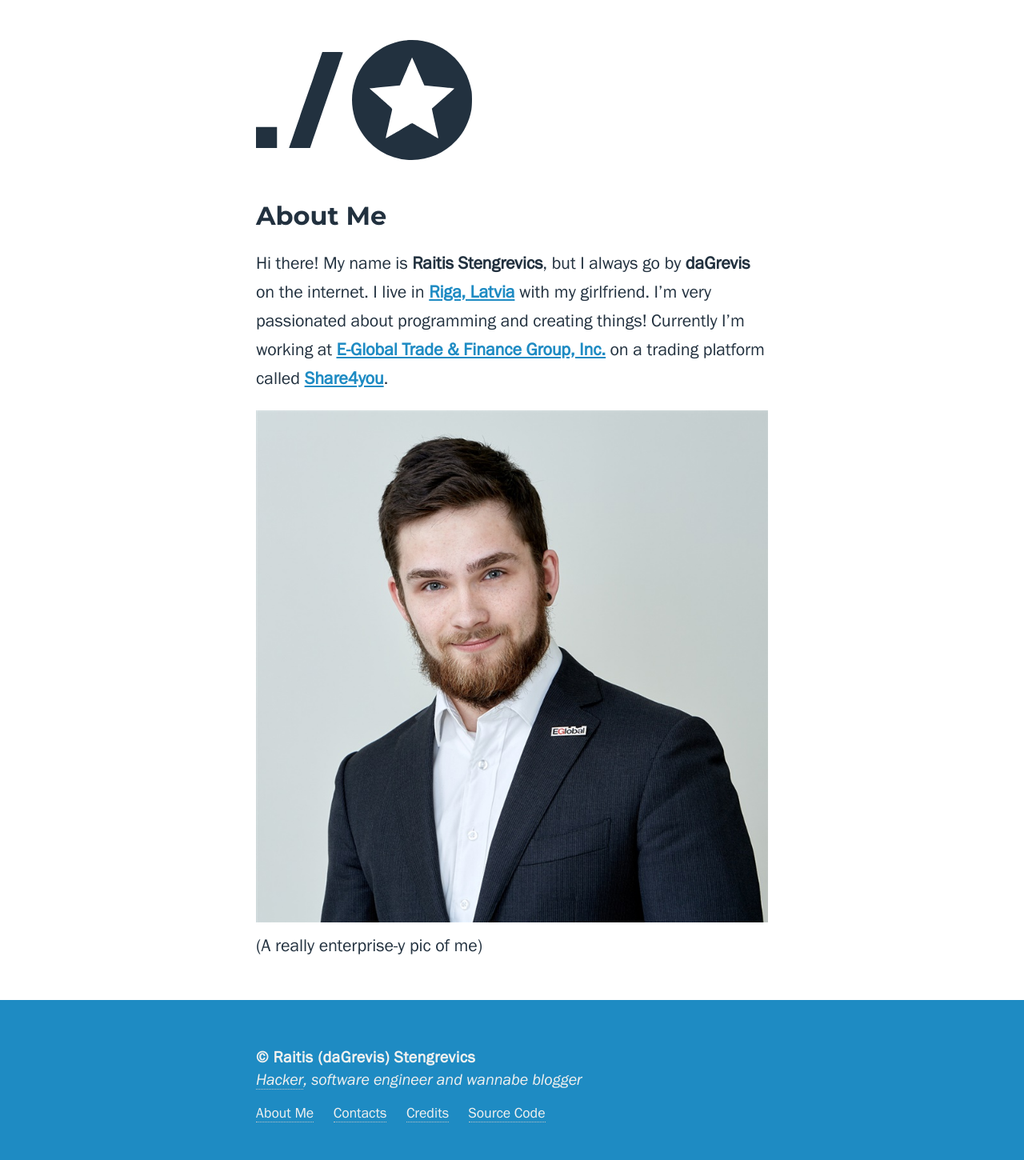
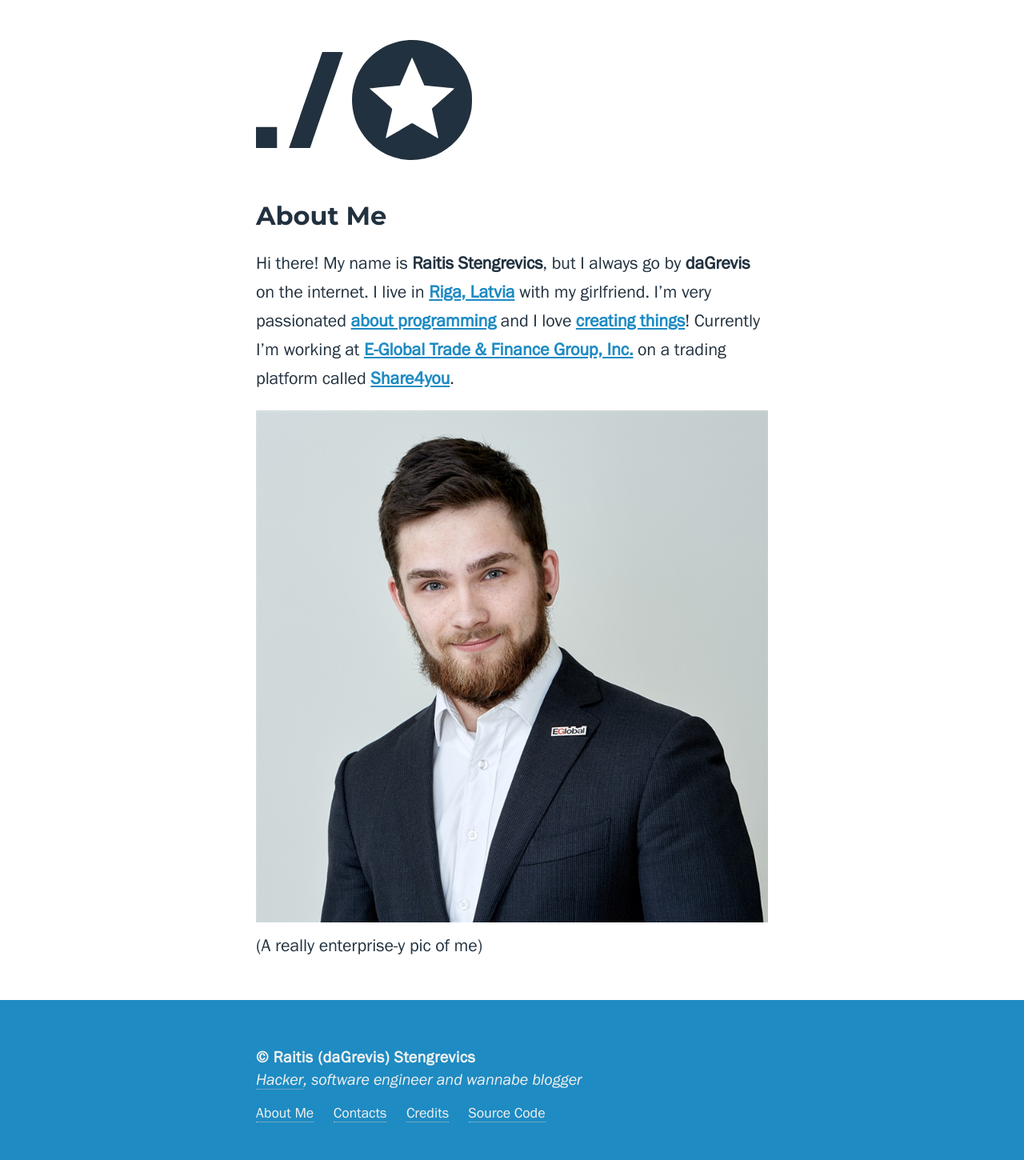
Before and after one commit to daGrevis/daGrev.is, a Jekyll site: the page built from about-me/index.html, in a window 1280 px wide. Shown: the whole page at 80% size. Built offline with Jekyll 4.4.1, drawn with Linux system fonts in a browser that asks for light colours.

Commit message:
Improve wording

```diff
--- a/about-me/index.html
+++ b/about-me/index.html
@@ -5,8 +5,9 @@ title: "About Me"
 
 Hi there! My name is **Raitis Stengrevics**, but I always go by **daGrevis** on
 the internet. I live in [Riga, Latvia](https://en.wikipedia.org/wiki/Riga) with
-my girlfriend. I'm very passionated about programming and creating things!
-Currently I'm working at
+my girlfriend. I'm very passionated
+[about programming](https://twitter.com/daGrevis) and I love
+[creating things](https://github.com/daGrevis)! Currently I'm working at
 [E-Global Trade & Finance Group, Inc.](http://www.eglobal-forex.com/) on
 a trading platform called [Share4you](https://www.share4you.com/en/).
 
```
Also changed, not shown: 2 other files.
